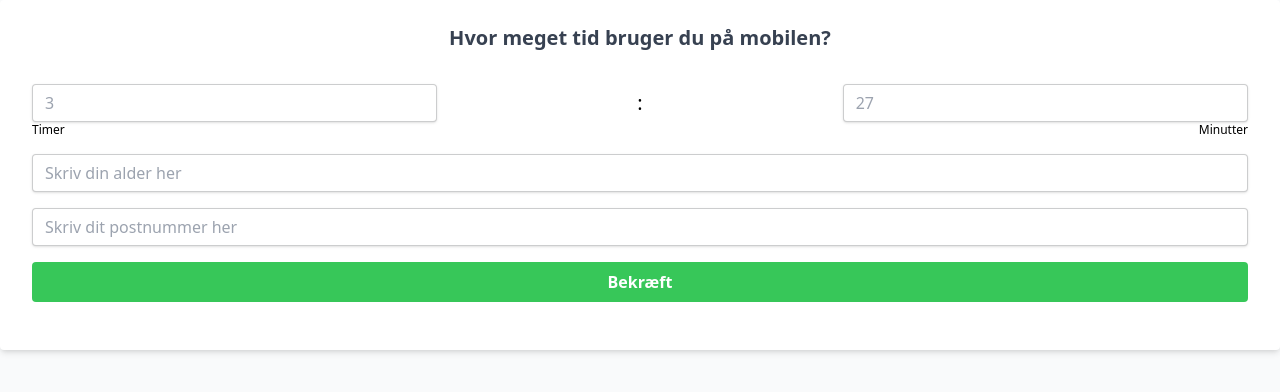
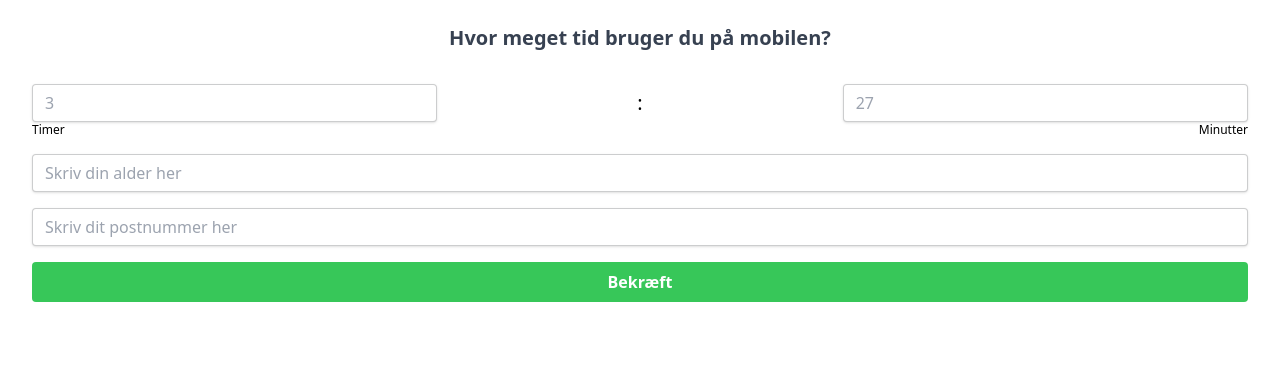
Before and after one commit to MartinDreyer/mobile_screentime, a Next.js app: page / in a window 1280 px wide. Shown: the top 392 px of the page. Built offline with nearby package versions, Linux system fonts and the light colour scheme; no server answers.

Commit message:
bg white

```diff
--- a/app/components/Form.tsx
+++ b/app/components/Form.tsx
@@ -63,7 +63,7 @@ export default function () {
     <div className={hasFetchedData ? 'hidden' : ''}>
     <form
     onSubmit={handleSubmit}
-    className="bg-white shadow-md rounded px-8 pt-6 pb-8 mb-4">
+    className="bg-white rounded px-8 pt-6 pb-8">
       <label
       className="block text-gray-700 text-xl text-center font-semibold mb-8">
         Hvor meget tid bruger du på mobilen?
--- a/app/components/Result.tsx
+++ b/app/components/Result.tsx
@@ -103,7 +103,7 @@ export default function Result( { data, entry }: ResultProps) {
 
 
   return (
-    <div ref={result} className='bg-white shadow-md rounded px-8 pt-6 pb-8 mb-4'>
+    <div ref={result} className='bg-white rounded px-8 pt-6 pb-8'>
       <img src='mobilfri.png' className='img-mobilfri'/>
       <div className='my-4'>
         <div>Dit skærmforbrug: <span className='font-semibold'>{personalHours} timer og {personalMinutes} minutter.</span></div>
--- a/app/globals.css
+++ b/app/globals.css
@@ -61,3 +61,7 @@ input[type=number] {
 .img-mobilfri {
   width: 100%;
 }
+
+.main {
+  background-color: white;
+}
--- a/app/layout.tsx
+++ b/app/layout.tsx
@@ -13,7 +13,7 @@ export default function RootLayout({
   return (
     <html lang="en">
       <body>
-        <main className="min-h-screen bg-background flex flex-col items-center">
+        <main className="min-h-screen bg-background flex flex-col items-center main">
           {children}
         </main>
       </body>
```
